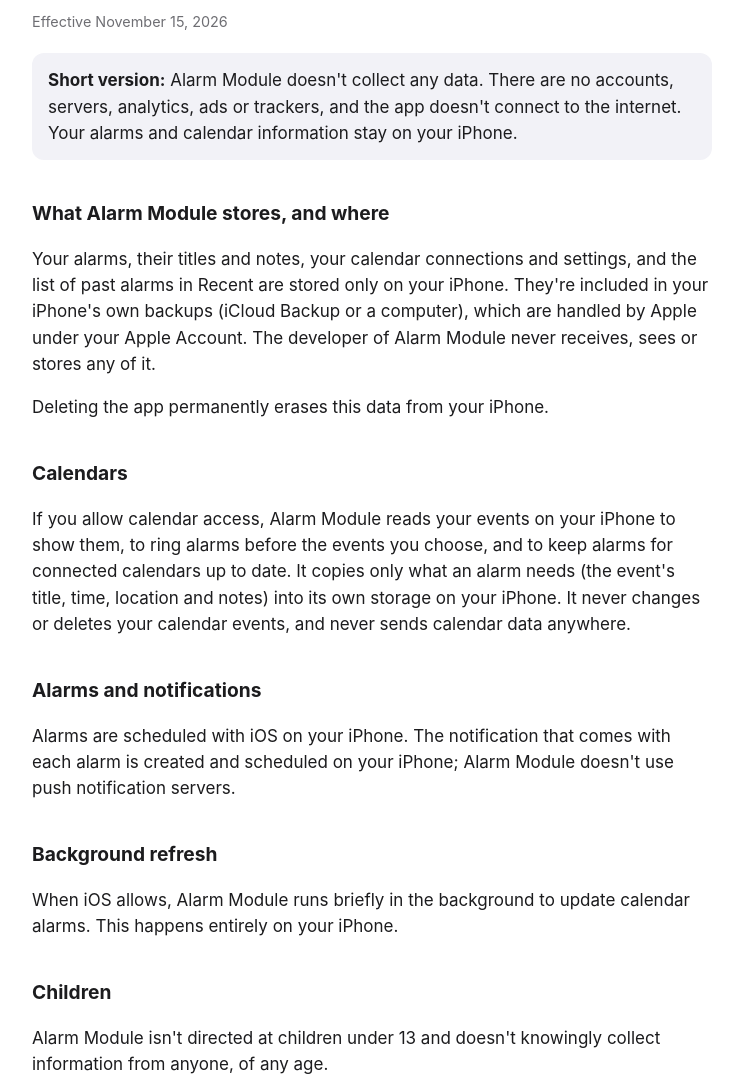
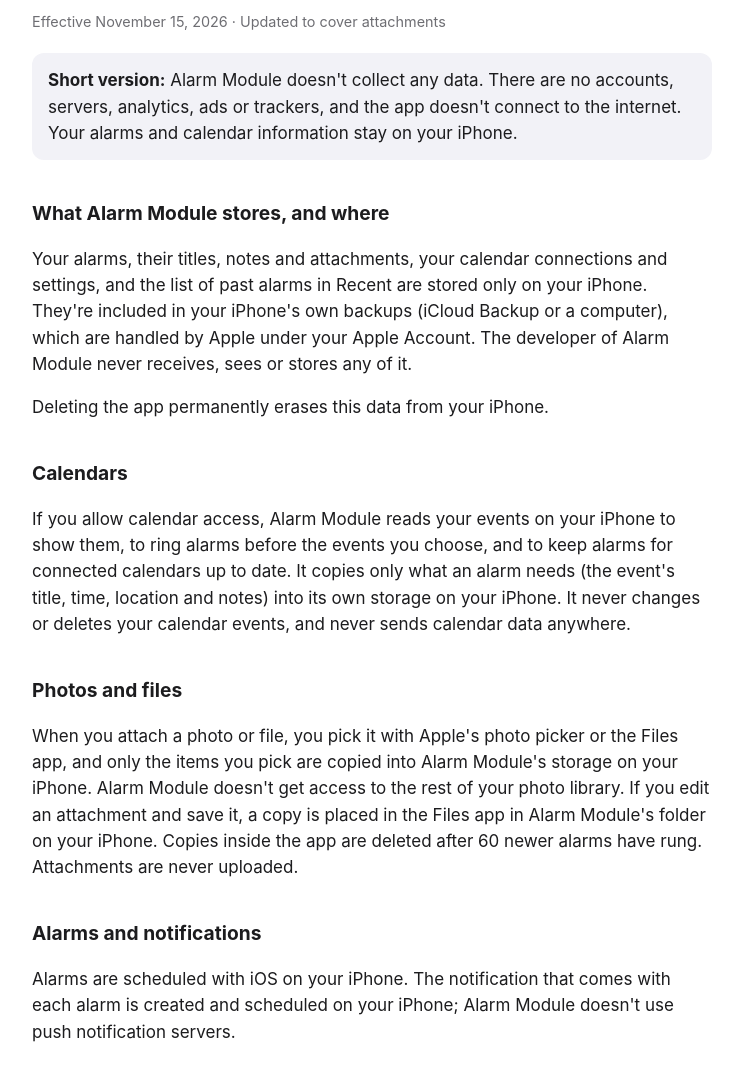
Before and after one commit to BytebleCode/AlarmModuleDocs, a plain HTML site: page privacy.html in a window 1280 px wide. Shown: the part 136-1216 px from the top of the page, without its empty margins (268-1011 px from the left). Drawn offline with Linux system fonts and the light colour scheme.

Commit message:
Cover attachments in the support and privacy pages

```diff
--- a/privacy.html
+++ b/privacy.html
@@ -11,7 +11,7 @@
 <main>
 <p class="nav"><a href="index.html">Alarm Module</a> · <a href="support.html">Support</a></p>
 <h1>Privacy Policy</h1>
-<p class="muted">Effective November 15, 2026</p>
+<p class="muted">Effective November 15, 2026 · Updated to cover attachments</p>
 
 <div class="callout">
   <strong>Short version:</strong> Alarm Module doesn't collect any data. There are no accounts, servers,
@@ -20,8 +20,8 @@
 </div>
 
 <h2>What Alarm Module stores, and where</h2>
-<p>Your alarms, their titles and notes, your calendar connections and settings, and the list of past alarms in
-Recent are stored only on your iPhone. They're included in your iPhone's own backups (iCloud Backup or a
+<p>Your alarms, their titles, notes and attachments, your calendar connections and settings, and the list of
+past alarms in Recent are stored only on your iPhone. They're included in your iPhone's own backups (iCloud Backup or a
 computer), which are handled by Apple under your Apple Account. The developer of Alarm Module never receives,
 sees or stores any of it.</p>
 <p>Deleting the app permanently erases this data from your iPhone.</p>
@@ -31,6 +31,12 @@ sees or stores any of it.</p>
 the events you choose, and to keep alarms for connected calendars up to date. It copies only what an alarm needs
 (the event's title, time, location and notes) into its own storage on your iPhone. It never changes or deletes
 your calendar events, and never sends calendar data anywhere.</p>
+
+<h2>Photos and files</h2>
+<p>When you attach a photo or file, you pick it with Apple's photo picker or the Files app, and only the items you
+pick are copied into Alarm Module's storage on your iPhone. Alarm Module doesn't get access to the rest of your photo
+library. If you edit an attachment and save it, a copy is placed in the Files app in Alarm Module's folder on your
+iPhone. Copies inside the app are deleted after 60 newer alarms have rung. Attachments are never uploaded.</p>
 
 <h2>Alarms and notifications</h2>
 <p>Alarms are scheduled with iOS on your iPhone. The notification that comes with each alarm is created and
```
Also changed, not shown: support.html (+14 -1 lines).
